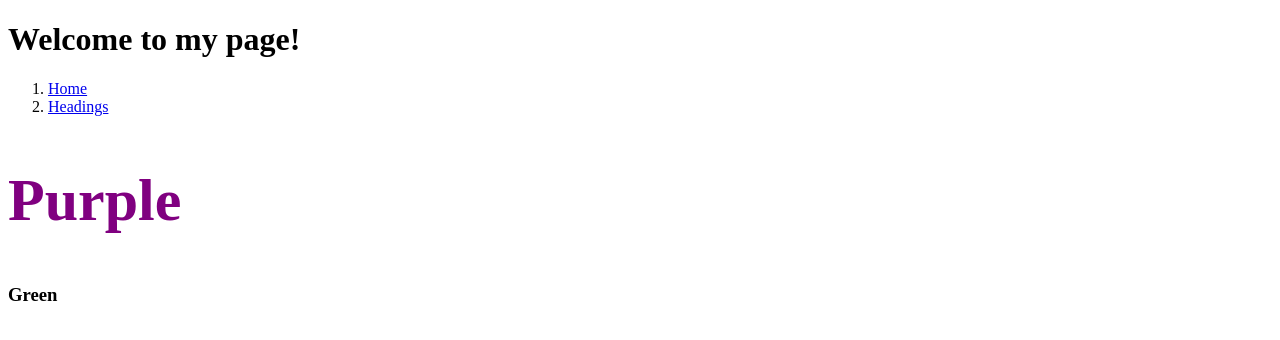
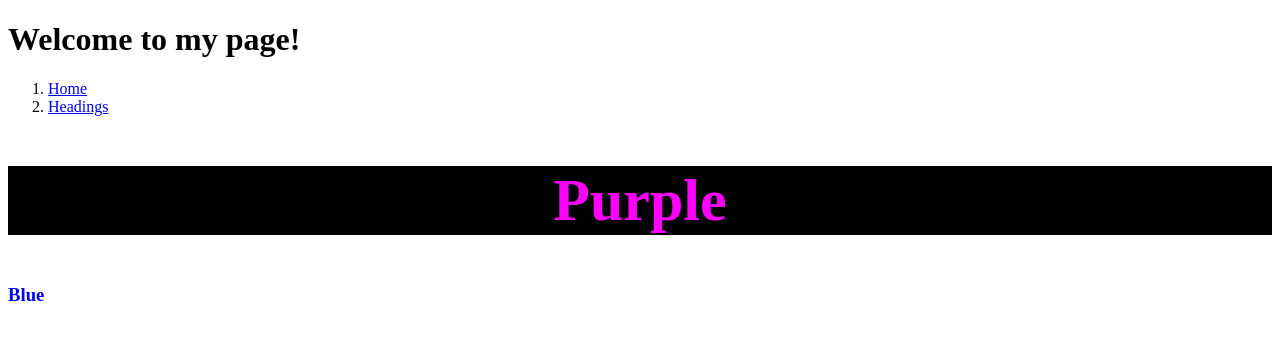
Before and after one commit to danskan/danskan1.github.io, a plain HTML site: page index.html in a window 1280 px wide. Drawn offline with Linux system fonts and the light colour scheme.

Commit message:
css stuff
css stuff

```diff
--- /dev/null
+++ b/css/style.css
@@ -0,0 +1,27 @@
+h2{
+    font-size: 60px;
+    color: magenta;
+}
+.purple{
+    color: purple;
+}
+
+#blue {
+    color: blue;
+}
+
+.alignLeft{
+    text-align: left;
+}
+
+.alignCenter{
+    text-align: center;
+}
+
+alignRight{
+    text-align: right;
+}
+
+.blackBackground{
+    background-color:    black;
+}
--- a/index.html
+++ b/index.html
@@ -5,8 +5,11 @@
     <meta http-equiv="X-UA-Compatible" content="IE=edge">
     <meta name="viewport" content="width=device-width, initial-scale=1.0">
     <title>My Home Page</title>
+    <link rel="stylesheet" type='text/css' href="css/style.css">
 <!-- Internal CSS -->
-    <style>
+<!-- classes begin with . -->
+<!-- ids begin with # -->
+    <!-- <style>
         h2{
             font-size: 60px;
             color: purple;
@@ -14,7 +17,11 @@
         .purple{
             color: purple;
         }
-    </style>
+
+        #blue {
+            color: blue;
+        }
+    </style> -->
 
 </head>
 <body>
@@ -23,8 +30,8 @@
         <li><a href="index.html">Home</a></li>
         <li><a href="headings.html">Headings</a></li>
     </ol>
-    <h2>Purple</h2>
-    <h3>Green</h3>
+    <h2 class = 'alignCenter blackBackground'>Purple</h2>
+    <h3 id="blue">Blue</h3>
 
 </body>
 </html>
```
